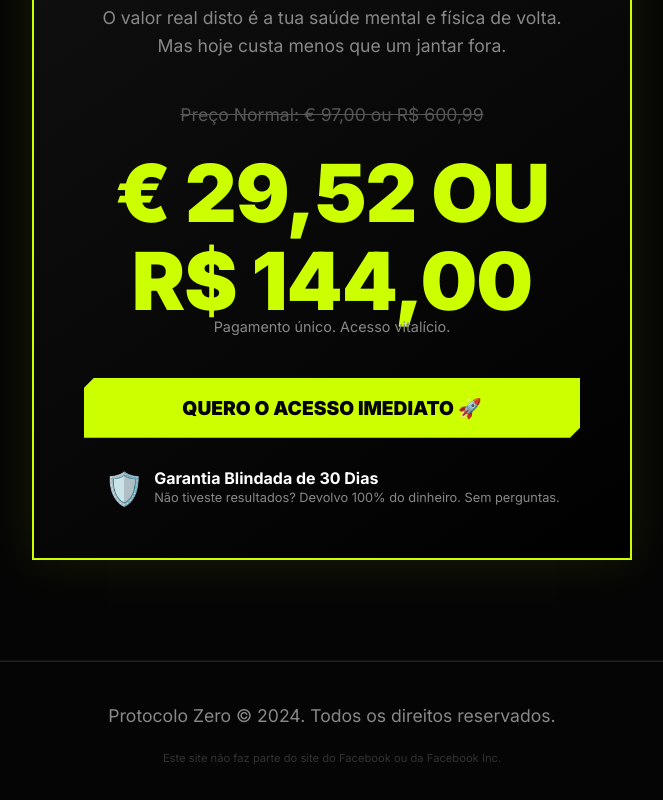
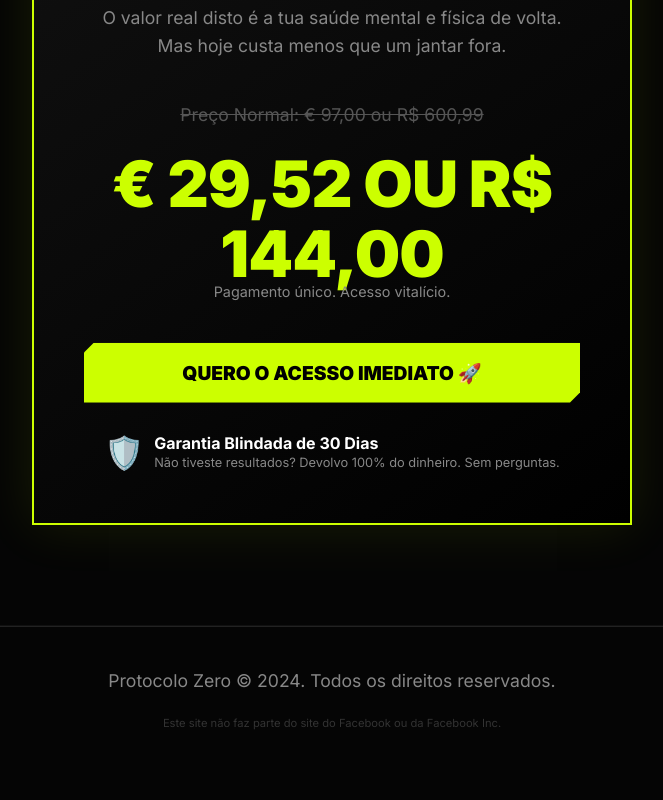
Before and after one commit to nobodychannels/nobodychannels.github.io, a plain HTML site: page index.html in a window 1280 px wide. Shown: the part 4134-4934 px from the top of the page, without its empty margins (308-971 px from the left). Drawn offline with Linux system fonts and the light colour scheme.

Commit message:
Update index.html

```diff
--- a/index.html
+++ b/index.html
@@ -331,7 +331,7 @@
 
                 <div style="margin: 40px 0;">
                     <p class="strike">Preço Normal: € 97,00 ou R$ 600,99</p>
-                    <h1 class="text-neon" style="font-size: 5rem;">€ 29,52 ou R$ 144,00</h1>
+                    <h1 class="text-neon" style="font-size: 4rem;">€ 29,52 ou R$ 144,00</h1>
                     <p style="font-size: 0.9rem; margin-top: -10px;">Pagamento único. Acesso vitalício.</p>
                 </div>
 
```
